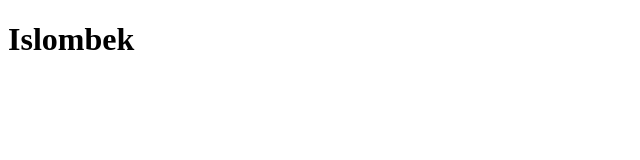
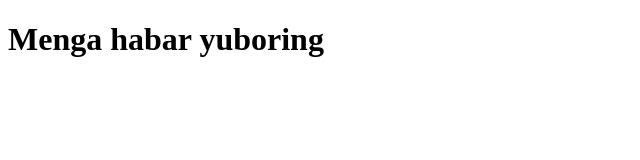
Before and after one commit to mislombek1512/sendTelegram, a plain HTML site: page index.html in a window 1280 px wide. Shown: the whole page, without its empty margins (0-640 px from the left). Drawn offline with Linux system fonts and the light colour scheme.

Commit message:
add filess

```diff
--- a/index.html
+++ b/index.html
@@ -9,7 +9,7 @@
 </head>
 
 <body>
-    <h1>Islombek</h1>
+    <h1>Menga habar yuboring</h1>
 </body>
 
 </html>
```
